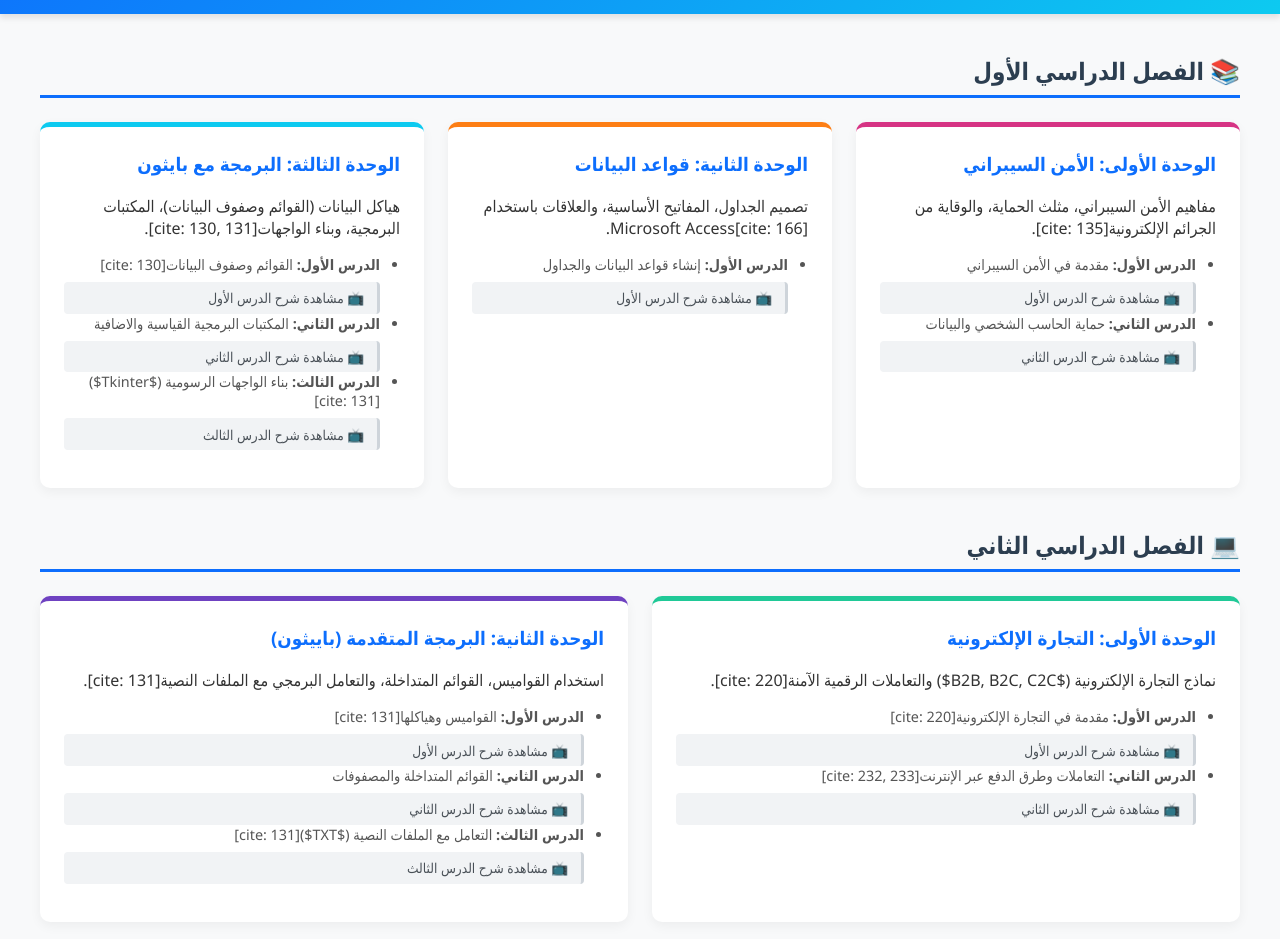
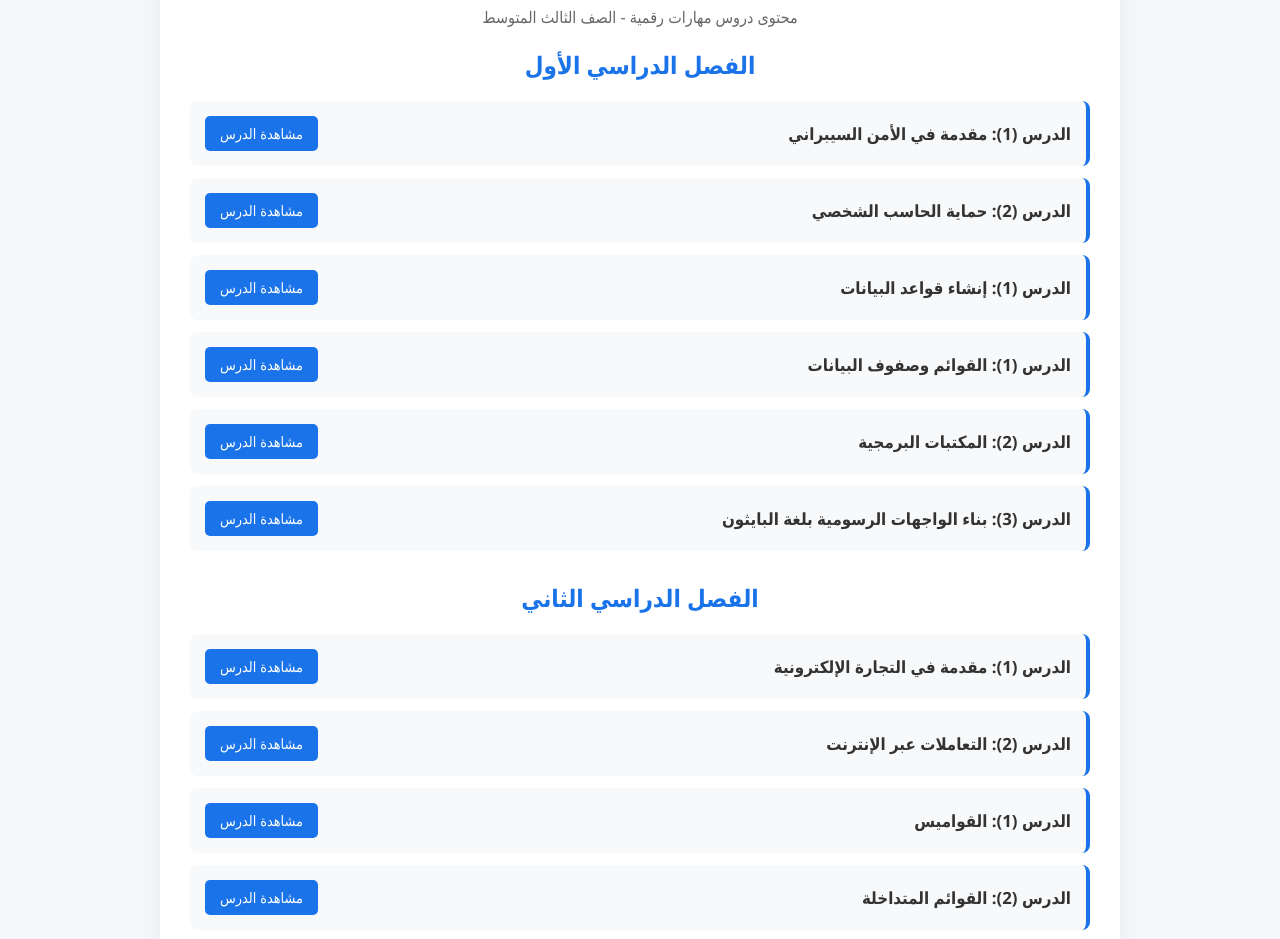
Before and after one commit to Comsaad/-, a plain HTML site: page index.html in a window 1280 px wide. Shown: the part 130-1069 px from the top of the page. Drawn offline with Linux system fonts and the light colour scheme.

Commit message:
Update index.html

```diff
--- a/index.html
+++ b/index.html
@@ -3,205 +3,131 @@
 <head>
     <meta charset="UTF-8">
     <meta name="viewport" content="width=device-width, initial-scale=1.0">
-    <title>منصة نحو القمة - المهارات الرقمية (الصف الثالث المتوسط)</title>
+    <title>منصة نحو القمة - فيديوهات الصف الثالث المتوسط</title>
     <style>
-        :root {
-            --primary-color: #0d6efd;
-            --secondary-color: #198754;
-            --bg-color: #f8f9fa;
-            --text-color: #333;
-        }
         body {
             font-family: 'Segoe UI', Tahoma, Geneva, Verdana, sans-serif;
-            background-color: var(--bg-color);
-            color: var(--text-color);
+            background-color: #f4f6f9;
+            color: #333;
             margin: 0;
+            padding: 20px;
+        }
+        .container {
+            max-width: 900px;
+            margin: 0 auto;
+            background: #fff;
+            padding: 30px;
+            border-radius: 12px;
+            box-shadow: 0 4px 15px rgba(0,0,0,0.05);
+        }
+        h1, h2 {
+            color: #1a73e8;
+            text-align: center;
+        }
+        .term-section {
+            margin-bottom: 30px;
+        }
+        .video-list {
+            list-style: none;
             padding: 0;
         }
-        header {
-            background: linear-gradient(135deg, #0d6efd, #0dcaf0);
+        .video-item {
+            background: #f8f9fa;
+            margin-bottom: 12px;
+            padding: 15px;
+            border-radius: 8px;
+            border-right: 4px solid #1a73e8;
+            display: flex;
+            justify-content: space-between;
+            align-items: center;
+            transition: transform 0.2s;
+        }
+        .video-item:hover {
+            transform: translateY(-2px);
+            background: #f1f3f4;
+        }
+        .video-title {
+            font-weight: 600;
+            font-size: 1.05rem;
+        }
+        .video-link {
+            background-color: #1a73e8;
             color: white;
-            padding: 2rem;
-            text-align: center;
-            box-shadow: 0 4px 6px rgba(0,0,0,0.1);
+            padding: 8px 15px;
+            border-radius: 5px;
+            text-decoration: none;
+            font-size: 0.9rem;
+            transition: background-color 0.2s;
         }
-        header h1 {
-            margin: 0;
-            font-size: 2.2rem;
-        }
-        header p {
-            margin: 0.5rem 0 0;
-            font-size: 1.1rem;
-            opacity: 0.9;
-        }
-        .container {
-            max-width: 1200px;
-            margin: 2rem auto;
-            padding: 0 1rem;
-        }
-        .semester-title {
-            color: #2c3e50;
-            border-bottom: 3px solid var(--primary-color);
-            padding-bottom: 0.5rem;
-            margin-top: 2.5rem;
-        }
-        .units-grid {
-            display: grid;
-            grid-template-columns: repeat(auto-fit, minmax(300px, 1fr));
-            gap: 1.5rem;
-            margin-top: 1.5rem;
-        }
-        .unit-card {
-            background: white;
-            border-radius: 10px;
-            padding: 1.5rem;
-            box-shadow: 0 4px 12px rgba(0,0,0,0.05);
-            transition: transform 0.3s ease, box-shadow 0.3s ease;
-            border-top: 5px solid var(--primary-color);
-            display: flex;
-            flex-direction: column;
-            justify-content: space-between;
-        }
-        .unit-card:hover {
-            transform: translateY(-5px);
-            box-shadow: 0 8px 20px rgba(0,0,0,0.1);
-        }
-        .unit-card h3 {
-            margin-top: 0;
-            color: var(--primary-color);
-        }
-        .unit-card ul {
-            padding-right: 20px;
-            font-size: 0.9rem;
-            color: #555;
-        }
-        .unit-card li {
-            margin-bottom: 0.5rem;
-        }
-        .unit-card a.video-link {
-            display: block;
-            background-color: #f1f3f5;
-            color: #495057;
-            padding: 0.4rem 0.8rem;
-            border-radius: 4px;
-            text-decoration: none;
-            font-size: 0.85rem;
-            margin-top: 0.4rem;
-            transition: background 0.2s, color 0.2s;
-            border-right: 3px solid #ced4da;
-        }
-        .unit-card a.video-link:hover {
-            background-color: #e9ecef;
-            color: var(--primary-color);
-            border-right-color: var(--primary-color);
-        }
-        footer {
-            text-align: center;
-            padding: 1.5rem;
-            background-color: #343a40;
-            color: white;
-            margin-top: 3rem;
+        .video-link:hover {
+            background-color: #1557b0;
         }
     </style>
 </head>
 <body>
 
-    <header>
-        <h1>منصة نحو القمة التعليمية</h1>
-        <p>مقرر المهارات الرقمية - الصف الثالث المتوسط (الفصول الدراسية)</p>
-    </header>
+<div class="container">
+    <h1>منصة نحو القمة</h1>
+    <p style="text-align: center; color: #666;">محتوى دروس مهارات رقمية - الصف الثالث المتوسط</p>
 
-    <div class="container">
-
-        <!-- الفصل الدراسي الأول -->
-        <h2 class="semester-title">📚 الفصل الدراسي الأول</h2>
-        <div class="units-grid">
-
-            <!-- الوحدة الأولى: الأمن السيبراني -->
-            <div class="unit-card" style="border-top-color: #d63384;">
-                <div>
-                    <h3>الوحدة الأولى: الأمن السيبراني</h3>
-                    <p>مفاهيم الأمن السيبراني، مثلث الحماية، والوقاية من الجرائم الإلكترونية[cite: 135].</p>
-                    <ul>
-                        <li><strong>الدرس الأول:</strong> مقدمة في الأمن السيبراني</li>
-                        <a href="https://youtu.be/WXgfVRNDZlA?si=ga_DC9gxGKX69u1_" class="video-link" target="_blank">📺 مشاهدة شرح الدرس الأول</a>
-                        <li><strong>الدرس الثاني:</strong> حماية الحاسب الشخصي والبيانات</li>
-                        <a href="https://youtu.be/GUMTVE_LdN0?si=1nIPNod0M3WAN70t" class="video-link" target="_blank">📺 مشاهدة شرح الدرس الثاني</a>
-                    </ul>
-                </div>
-            </div>
-
-            <!-- الوحدة الثانية: قواعد البيانات -->
-            <div class="unit-card" style="border-top-color: #fd7e14;">
-                <div>
-                    <h3>الوحدة الثانية: قواعد البيانات</h3>
-                    <p>تصميم الجداول، المفاتيح الأساسية، والعلاقات باستخدام Microsoft Access[cite: 166].</p>
-                    <ul>
-                        <li><strong>الدرس الأول:</strong> إنشاء قواعد البيانات والجداول</li>
-                        <a href="https://youtu.be/pbKE4D41gZ4?si=bWM1dsRfWxqCs3eN" class="video-link" target="_blank">📺 مشاهدة شرح الدرس الأول</a>
-                    </ul>
-                </div>
-            </div>
-
-            <!-- الوحدة الثالثة: البرمجة بلغة بايثون (1) -->
-            <div class="unit-card" style="border-top-color: #0dcaf0;">
-                <div>
-                    <h3>الوحدة الثالثة: البرمجة مع بايثون</h3>
-                    <p>هياكل البيانات (القوائم وصفوف البيانات)، المكتبات البرمجية، وبناء الواجهات[cite: 130, 131].</p>
-                    <ul>
-                        <li><strong>الدرس الأول:</strong> القوائم وصفوف البيانات[cite: 130]</li>
-                        <a href="https://youtu.be/JP61Q-YxoyE?si=lSr3yJDsFjgPgGJN" class="video-link" target="_blank">📺 مشاهدة شرح الدرس الأول</a>
-                        <li><strong>الدرس الثاني:</strong> المكتبات البرمجية القياسية والاضافية</li>
-                        <a href="https://youtu.be/Z7pdpOFGFa4?si=p5sHbSArcF7VtlZM" class="video-link" target="_blank">📺 مشاهدة شرح الدرس الثاني</a>
-                        <li><strong>الدرس الثالث:</strong> بناء الواجهات الرسومية ($Tkinter$)[cite: 131]</li>
-                        <a href="https://youtu.be/4MNHkuO1fao?si=1d6G87X1YbcTnO0H" class="video-link" target="_blank">📺 مشاهدة شرح الدرس الثالث</a>
-                    </ul>
-                </div>
-            </div>
-
-        </div>
-
-        <!-- الفصل الدراسي الثاني -->
-        <h2 class="semester-title">💻 الفصل الدراسي الثاني</h2>
-        <div class="units-grid">
-
-            <!-- الوحدة الأولى: التجارة الإلكترونية -->
-            <div class="unit-card" style="border-top-color: #20c997;">
-                <div>
-                    <h3>الوحدة الأولى: التجارة الإلكترونية</h3>
-                    <p>نماذج التجارة الإلكترونية ($B2B, B2C, C2C$) والتعاملات الرقمية الآمنة[cite: 220].</p>
-                    <ul>
-                        <li><strong>الدرس الأول:</strong> مقدمة في التجارة الإلكترونية[cite: 220]</li>
-                        <a href="https://youtu.be/MZBEB5HC0ig?si=DVFKehu9SLqWvUIH" class="video-link" target="_blank">📺 مشاهدة شرح الدرس الأول</a>
-                        <li><strong>الدرس الثاني:</strong> التعاملات وطرق الدفع عبر الإنترنت[cite: 232, 233]</li>
-                        <a href="https://youtu.be/zfIVZPD-HfY?si=DYIdJosbSzpKKVcd" class="video-link" target="_blank">📺 مشاهدة شرح الدرس الثاني</a>
-                    </ul>
-                </div>
-            </div>
-
-            <!-- الوحدة الثانية: البرمجة بلغة بايثون (2) -->
-            <div class="unit-card" style="border-top-color: #6f42c1;">
-                <div>
-                    <h3>الوحدة الثانية: البرمجة المتقدمة (باييثون)</h3>
-                    <p>استخدام القواميس، القوائم المتداخلة، والتعامل البرمجي مع الملفات النصية[cite: 131].</p>
-                    <ul>
-                        <li><strong>الدرس الأول:</strong> القواميس وهياكلها[cite: 131]</li>
-                        <a href="https://youtu.be/Gx60SxSi-p4?si=JNdmEtScQ2LwYKTm" class="video-link" target="_blank">📺 مشاهدة شرح الدرس الأول</a>
-                        <li><strong>الدرس الثاني:</strong> القوائم المتداخلة والمصفوفات</li>
-                        <a href="https://youtu.be/SML3rHygJPY?si=lHFcl2wzS6ZczCPX" class="video-link" target="_blank">📺 مشاهدة شرح الدرس الثاني</a>
-                        <li><strong>الدرس الثالث:</strong> التعامل مع الملفات النصية ($TXT$)[cite: 131]</li>
-                        <a href="https://youtu.be/R6HNVETTKCA?si=vzyUVNmJPUH83Xg9" class="video-link" target="_blank">📺 مشاهدة شرح الدرس الثالث</a>
-                    </ul>
-                </div>
-            </div>
-
-        </div>
-
+    <!-- الفصل الدراسي الأول -->
+    <div class="term-section">
+        <h2>الفصل الدراسي الأول</h2>
+        <ul class="video-list">
+            <li class="video-item">
+                <span class="video-title">الدرس (1): مقدمة في الأمن السيبراني</span>
+                <a href="https://youtu.be/WXgfVRNDZlA" target="_blank" class="video-link">مشاهدة الدرس</a>
+            </li>
+            <li class="video-item">
+                <span class="video-title">الدرس (2): حماية الحاسب الشخصي</span>
+                <a href="https://youtu.be/GUMTVE_LdN0" target="_blank" class="video-link">مشاهدة الدرس</a>
+            </li>
+            <li class="video-item">
+                <span class="video-title">الدرس (1): إنشاء قواعد البيانات</span>
+                <a href="https://youtu.be/pbKE4D41gZ4" target="_blank" class="video-link">مشاهدة الدرس</a>
+            </li>
+            <li class="video-item">
+                <span class="video-title">الدرس (1): القوائم وصفوف البيانات</span>
+                <a href="https://youtu.be/zfIVZPD-HfY" target="_blank" class="video-link">مشاهدة الدرس</a>
+            </li>
+            <li class="video-item">
+                <span class="video-title">الدرس (2): المكتبات البرمجية</span>
+                <a href="https://youtu.be/Z7pdpOFGFa4" target="_blank" class="video-link">مشاهدة الدرس</a>
+            </li>
+            <li class="video-item">
+                <span class="video-title">الدرس (3): بناء الواجهات الرسومية بلغة البايثون</span>
+                <a href="https://youtu.be/4MNHkuO1fao" target="_blank" class="video-link">مشاهدة الدرس</a>
+            </li>
+        </ul>
     </div>
 
-    <footer>
-        <p>جميع الحقوق محفوظة - منصة نحو القمة الرقمية © 2026</p>
-    </footer>
+    <!-- الفصل الدراسي الثاني -->
+    <div class="term-section">
+        <h2>الفصل الدراسي الثاني</h2>
+        <ul class="video-list">
+            <li class="video-item">
+                <span class="video-title">الدرس (1): مقدمة في التجارة الإلكترونية</span>
+                <a href="https://youtu.be/MZBEB5HC0ig" target="_blank" class="video-link">مشاهدة الدرس</a>
+            </li>
+            <li class="video-item">
+                <span class="video-title">الدرس (2): التعاملات عبر الإنترنت</span>
+                <a href="https://youtu.be/JP61Q-YxoyE" target="_blank" class="video-link">مشاهدة الدرس</a>
+            </li>
+            <li class="video-item">
+                <span class="video-title">الدرس (1): القواميس</span>
+                <a href="https://youtu.be/Gx60SxSi-p4" target="_blank" class="video-link">مشاهدة الدرس</a>
+            </li>
+            <li class="video-item">
+                <span class="video-title">الدرس (2): القوائم المتداخلة</span>
+                <a href="https://youtu.be/SML3rHygJPY" target="_blank" class="video-link">مشاهدة الدرس</a>
+            </li>
+            <li class="video-item">
+                <span class="video-title">الدرس (3): الملفات</span>
+                <a href="https://youtu.be/R6HNVETTKCA" target="_blank" class="video-link">مشاهدة الدرس</a>
+            </li>
+        </ul>
+    </div>
+</div>
 
 </body>
 </html>
```
